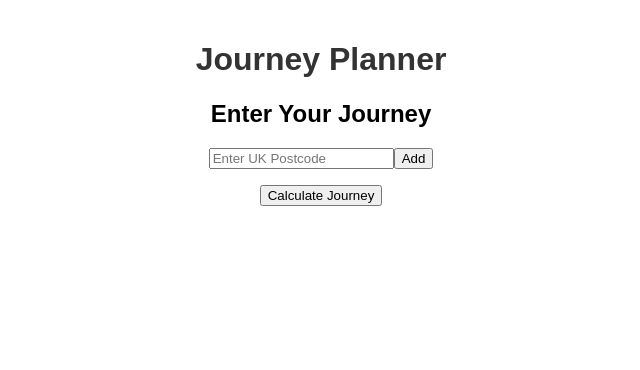
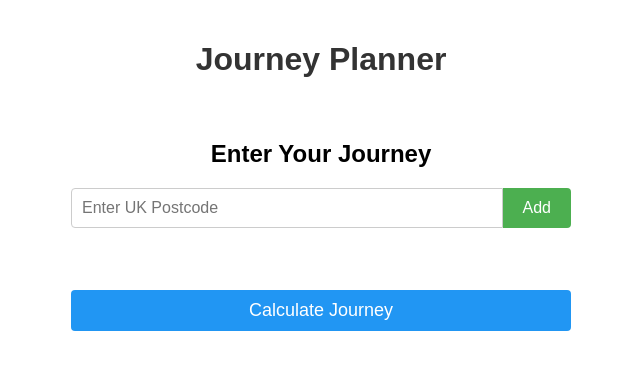
Before and after one commit to JeremyWhale/CC-interview-journey-planner, a React (Create React App) app: page /journey-entry in a window 1280 px wide. Shown: the top 370 px of the page, without its empty margins (319-959 px from the left). Built offline with nearby package versions, Linux system fonts and the light colour scheme.

Commit message:
added styles and format changes to journey entry view

```diff
--- a/src/styles/JourneyEntryView.css
+++ b/src/styles/JourneyEntryView.css
@@ -1,4 +1,129 @@
 .journey-entry-view {
-    margin-top: 20px;
-    text-align: center;
-  }
+  max-width: 600px;
+  margin: 0 auto;
+  padding: 20px;
+  display: flex;
+  flex-direction: column;
+  align-items: center;
+}
+
+.postcode-input {
+  display: flex;
+  margin-bottom: 10px;
+  width: 100%;
+  max-width: 500px;
+}
+
+.postcode-input input {
+  flex-grow: 1;
+  padding: 10px;
+  font-size: 16px;
+  border: 1px solid #ccc;
+  border-radius: 4px 0 0 4px;
+}
+
+.postcode-input button {
+  padding: 10px 20px;
+  font-size: 16px;
+  background-color: #4CAF50;
+  color: white;
+  border: none;
+  border-radius: 0 4px 4px 0;
+  cursor: pointer;
+}
+
+.error {
+  color: red;
+  margin-bottom: 10px;
+  width: 100%;
+  max-width: 500px;
+  text-align: center;
+}
+
+.postcode-list {
+  list-style-type: none;
+  padding: 0;
+  width: 100%;
+  max-width: 500px;
+}
+
+.postcode-list li {
+  display: flex;
+  justify-content: space-between;
+  align-items: center;
+  padding: 10px;
+  margin-bottom: 5px;
+  background-color: #f0f0f0;
+  border-radius: 4px;
+}
+
+.postcode-list .postcode {
+  flex-grow: 1;
+  margin-right: 10px;
+}
+
+.postcode-list .button-group {
+  display: flex;
+  align-items: center;
+}
+
+.postcode-list button {
+  margin-left: 5px;
+  padding: 5px 10px;
+  font-size: 14px;
+  background-color: #f44336;
+  color: white;
+  border: none;
+  border-radius: 4px;
+  cursor: pointer;
+}
+
+.move-button-container {
+  display: flex;
+  align-items: center;
+  margin-left: 5px;
+}
+
+.move-label {
+  margin-right: 5px;
+  font-size: 14px;
+  color: #333;
+}
+
+.postcode-list button.move-button {
+  background-color: #2196F3;
+  padding: 5px;
+}
+
+.postcode-list button.move-button:hover {
+  background-color: #1976D2;
+}
+
+.postcode-list button.move-button:disabled {
+  background-color: #ccc;
+  cursor: not-allowed;
+}
+
+.postcode-list button.move-button svg {
+  width: 20px;
+  height: 20px;
+  vertical-align: middle;
+}
+
+.calculate-button {
+  display: block;
+  width: 100%;
+  max-width: 500px;
+  padding: 10px;
+  margin-top: 20px;
+  font-size: 18px;
+  background-color: #2196F3;
+  color: white;
+  border: none;
+  border-radius: 4px;
+  cursor: pointer;
+}
+
+.calculate-button:hover {
+  background-color: #1976D2;
+}
--- a/src/views/JourneyEntryView.tsx
+++ b/src/views/JourneyEntryView.tsx
@@ -1,6 +1,8 @@
 import React, { useState } from 'react';
 import { useNavigate } from 'react-router-dom';
 import '../styles/JourneyEntryView.css';
+import { ReactComponent as UpArrow } from '../assets/up-arrow.svg';
+import { ReactComponent as DownArrow } from '../assets/down-arrow.svg';
 
 interface PostcodeEntry {
   id: number;
@@ -14,7 +16,14 @@ const JourneyEntryView: React.FC = () => {
   const navigate = useNavigate();
 
   const isValidUKPostcode = (postcode: string) => {
+    // This regex validates UK postcodes:
+    // - Starts with 1 or 2 letters
+    // - Followed by 1 or 2 numbers
+    // - Optionally followed by a letter
+    // - Optionally followed by a space
+    // - Ends with a number and 2 letters
     const regex = /^[A-Z]{1,2}[0-9][A-Z0-9]? ?[0-9][A-Z]{2}$/i;
+
     return regex.test(postcode);
   };
 
@@ -66,15 +75,35 @@ const JourneyEntryView: React.FC = () => {
       </div>
       {error && <p className="error">{error}</p>}
       <ul className="postcode-list">
-        {postcodes.map((entry, index) => (
-          <li key={entry.id}>
-            {entry.postcode}
+      {postcodes.map((entry, index) => (
+        <li key={entry.id}>
+          <span className="postcode">{entry.postcode}</span>
+          <div className="button-group">
             <button onClick={() => handleRemovePostcode(entry.id)}>Remove</button>
-            <button onClick={() => handleMovePostcode(index, 'up')} disabled={index === 0}>Up</button>
-            <button onClick={() => handleMovePostcode(index, 'down')} disabled={index === postcodes.length - 1}>Down</button>
-          </li>
-        ))}
-      </ul>
+            <div className="move-button-container">
+              <span className="move-label">Up</span>
+              <button
+                className="move-button"
+                onClick={() => handleMovePostcode(index, 'up')}
+                disabled={index === 0}
+              >
+                <UpArrow />
+              </button>
+            </div>
+            <div className="move-button-container">
+              <span className="move-label">Down</span>
+              <button
+                className="move-button"
+                onClick={() => handleMovePostcode(index, 'down')}
+                disabled={index === postcodes.length - 1}
+              >
+                <DownArrow />
+              </button>
+            </div>
+          </div>
+        </li>
+      ))}
+    </ul>
       <button onClick={handleCalculateJourney} className="calculate-button">Calculate Journey</button>
     </div>
   );
```
Also changed, not shown: src/assets/down-arrow.svg (added), src/assets/up-arrow.svg (added).
